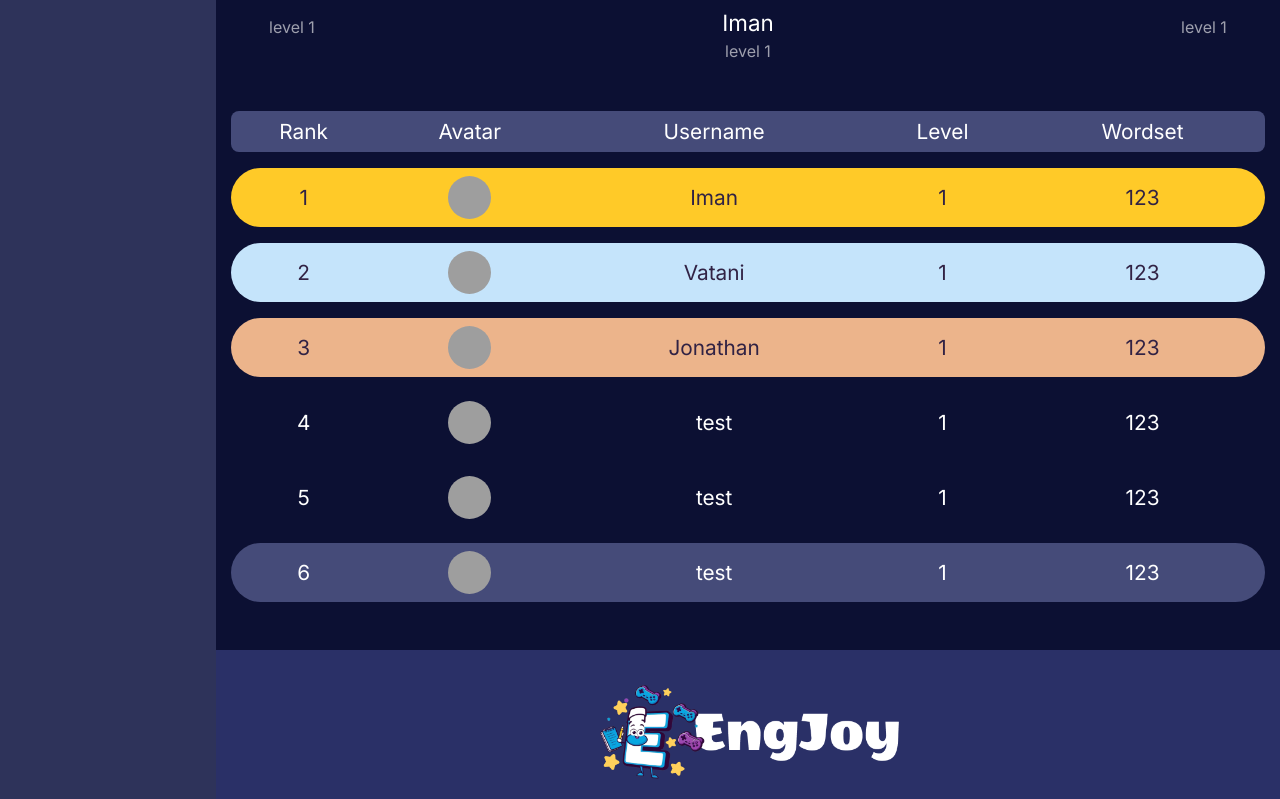
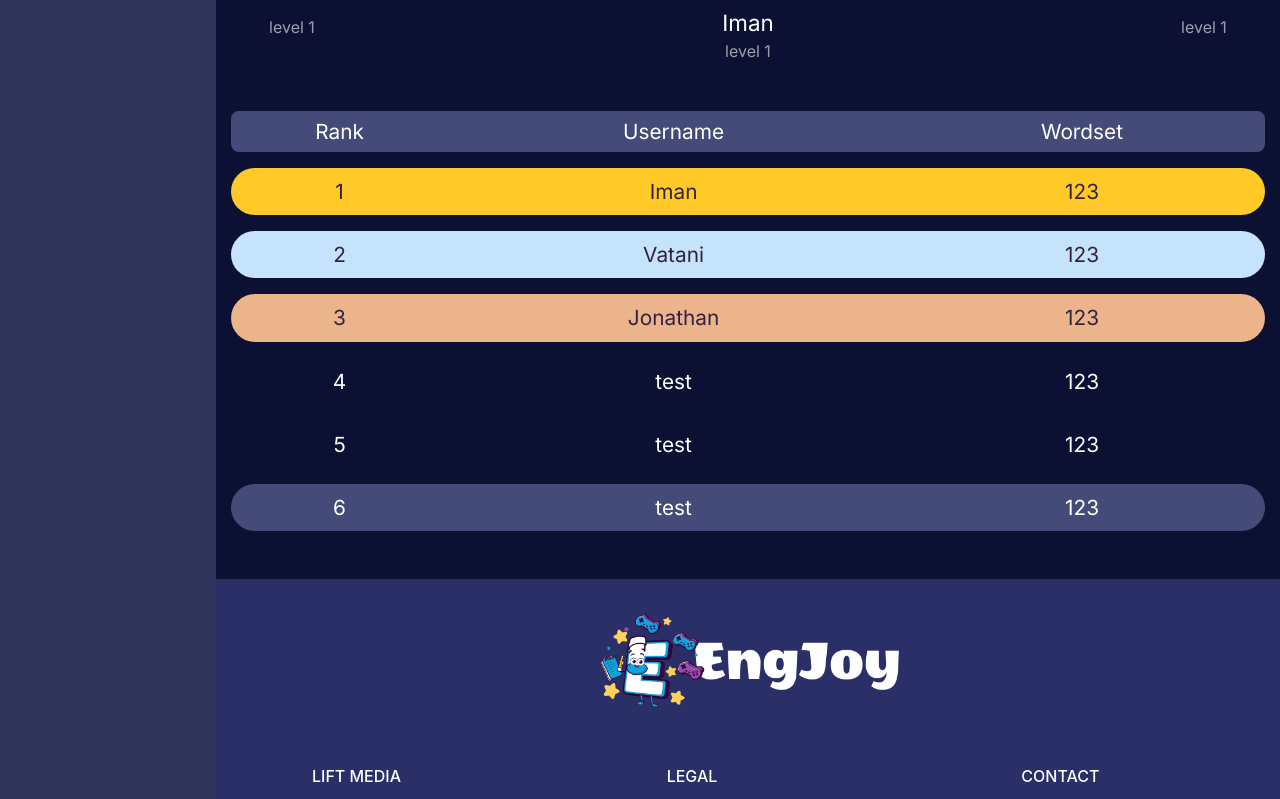
Before and after one commit to twork22/qlgame, an Angular app in the folder frontend/: page /leaderboard in a window 1280 px wide. Shown: the part 764-1563 px from the top of the page. Built offline with nearby package versions, Linux system fonts and the light colour scheme; grey boxes are pictures that could not be loaded; a web font is replaced by a local one.

Commit message:
rm: leaderboard: avatar & level

```diff
--- a/frontend/src/app/leaderboard/leaderboard.component.css
+++ b/frontend/src/app/leaderboard/leaderboard.component.css
@@ -141,9 +141,3 @@
 .leaderboard-table tbody td:last-child {
 	border-radius: 0 var(--tbody-border-radius) var(--tbody-border-radius) 0;
 }
-
-.leaderboard-table .avatar {
-	border-radius: 100%;
-	height: 43px;
-	width: 43px;
-}
--- a/frontend/src/app/leaderboard/leaderboard.component.html
+++ b/frontend/src/app/leaderboard/leaderboard.component.html
@@ -36,9 +36,7 @@
 		<table class="leaderboard-table">
 			<thead>
 				<td>Rank</td>
-				<td>Avatar</td>
 				<td>Username</td>
-				<td>Level</td>
 				<td>Wordset</td>
 			</thead>
 			<tbody>
@@ -53,9 +51,7 @@
 					}"
 				>
 					<td>{{ item.rank }}</td>
-					<td><img [src]="item.avatar" class="avatar" onerror="this.src='/assets/profile.png'"></td>
 					<td>{{ item.username }}</td>
-					<td>{{ item.level }}</td>
 					<td>{{ item.wordset }}</td>
 				</tr>
 			</tbody>
```
